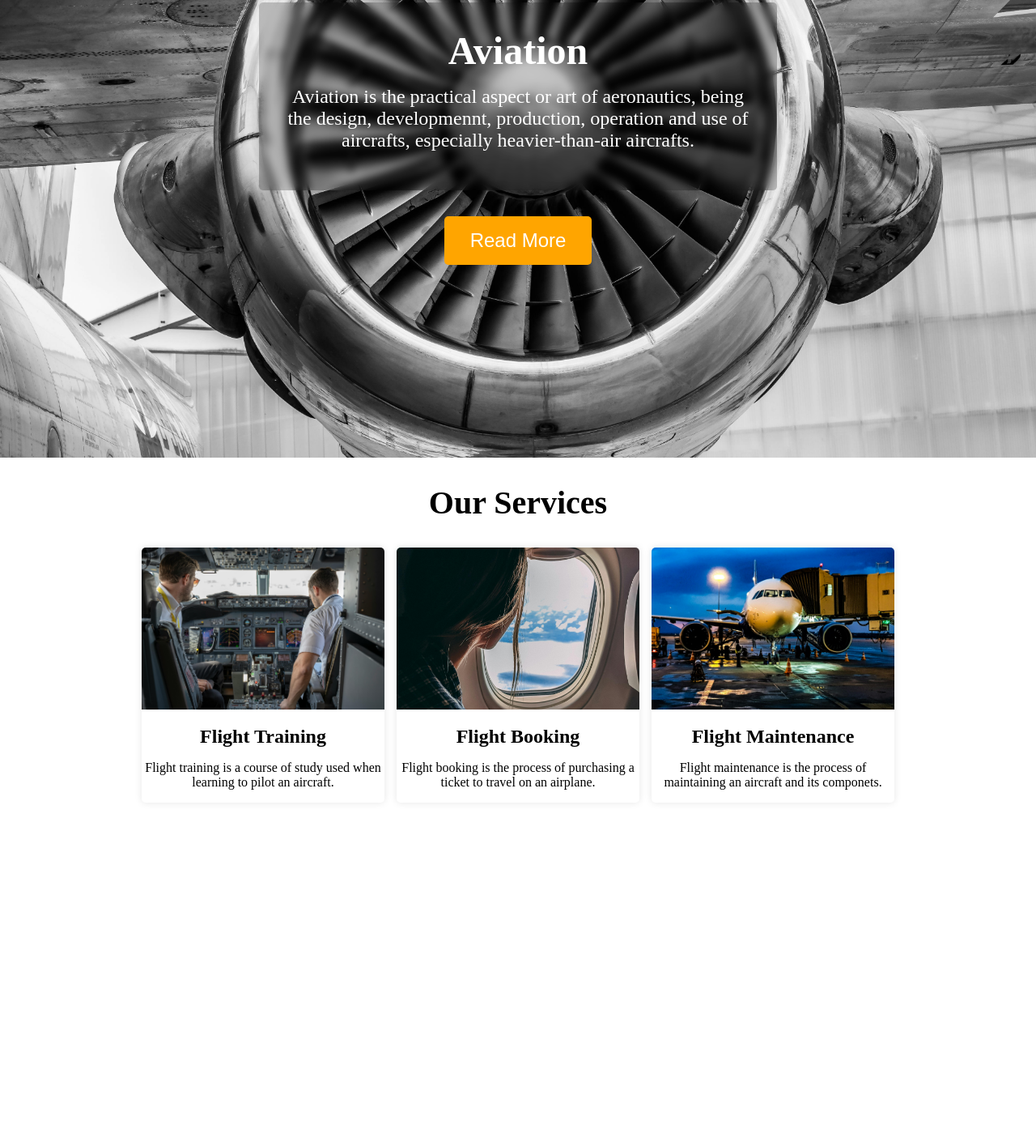
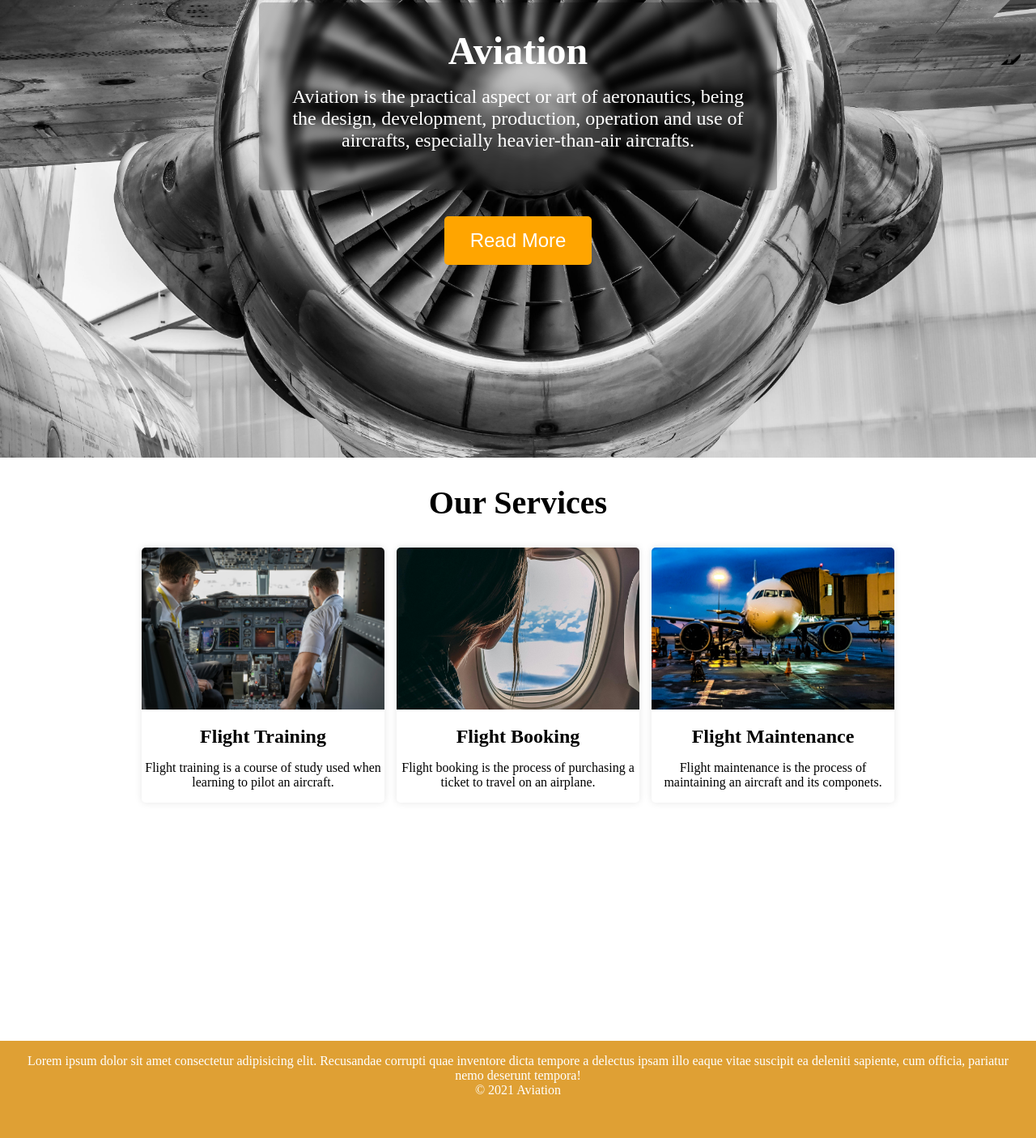
Before and after one commit to olamilekan128/Aviation-Ray, a plain HTML site: page index.html in a window 1280 px wide. Shown: the part 354-1759 px from the top of the page at 81% size. Before the commit the page ends 1639 px from the top, so only its background shows below. Drawn offline with Linux system fonts and the light colour scheme; files whose address does not match are found by name.

Commit message:
feature: add footer

```diff
--- a/index.html
+++ b/index.html
@@ -29,7 +29,7 @@
     <section class="home">
       <div class="hm-txt">
         <h1>Aviation</h1>
-        <p>Aviation is the practical aspect or art of aeronautics, being the design, developmennt, production, operation and use of aircrafts, especially heavier-than-air aircrafts.</p>
+        <p>Aviation is the practical aspect or art of aeronautics, being the design, development, production, operation and use of aircrafts, especially heavier-than-air aircrafts.</p>
       </div>
       <button class="btn">Read More</button>
     </section>
@@ -61,6 +61,12 @@
   </main>
 
 
+  <footer>
+    <p>Lorem ipsum dolor sit amet consectetur adipisicing elit. Recusandae corrupti quae inventore dicta tempore a delectus ipsam illo eaque vitae suscipit ea deleniti sapiente, cum officia, pariatur nemo deserunt tempora!</p>
+
+    &copy; 2021 Aviation
+  </footer>
+
 
 
   <script src="./script.js"></script>
--- a/style.css
+++ b/style.css
@@ -128,6 +128,19 @@ main{
   color: black;
   margin-bottom: 1rem;
 }
+footer{
+  background-color: hsla(38, 76%, 49%, 0.902);
+  color: white;
+  text-align: center;
+  padding: 1rem;
+  min-height: 15vh;
+  bottom: 0;
+  width: 100%;
+  left: 0;
+
+
+
+}
 
 
 
```
